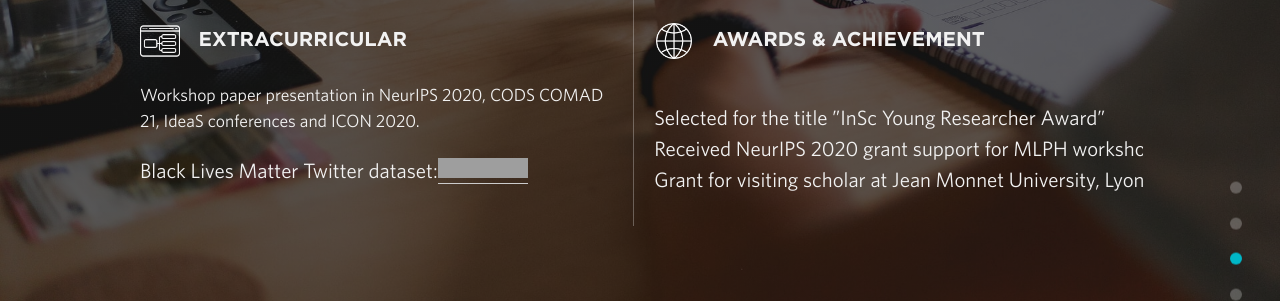
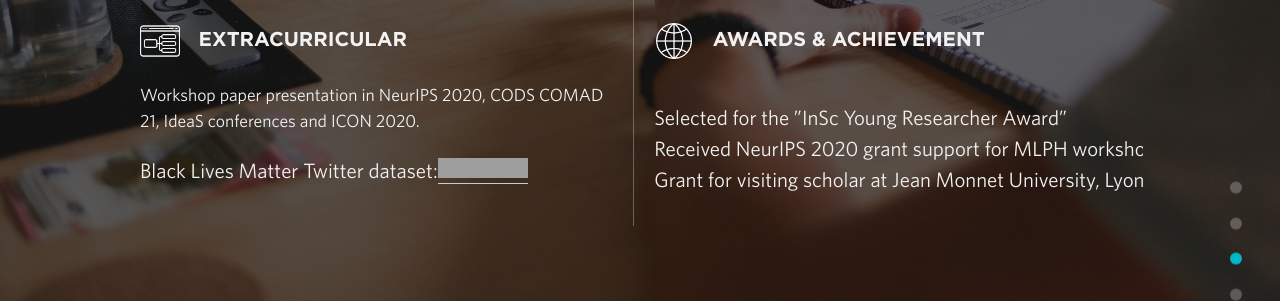
Before and after one commit to sumit6597/sumit6597.github.io, a Jekyll site: the page built from index.html, in a window 1280 px wide and 900 px high, scrolled down 1985 px. Shown: the part 155-456 px from the top of the window. Built offline with Jekyll 4.4.1, drawn with Linux system fonts in a browser that asks for light colours; nearby versions of some CDN libraries; grey boxes are pictures that could not be loaded.

Commit message:
Update services.yml

```diff
--- a/_data/services.yml
+++ b/_data/services.yml
@@ -19,5 +19,5 @@
 
     - heading: Awards & Achievement
       sprite: wit
-      text: <p class="test">Selected for the title ”InSc Young Researcher Award” <br>Received NeurIPS 2020 grant support for MLPH workshop
+      text: <p class="test">Selected for the ”InSc Young Researcher Award” <br>Received NeurIPS 2020 grant support for MLPH workshop
             <br>Grant for visiting scholar at Jean Monnet University, Lyon</p>
```
